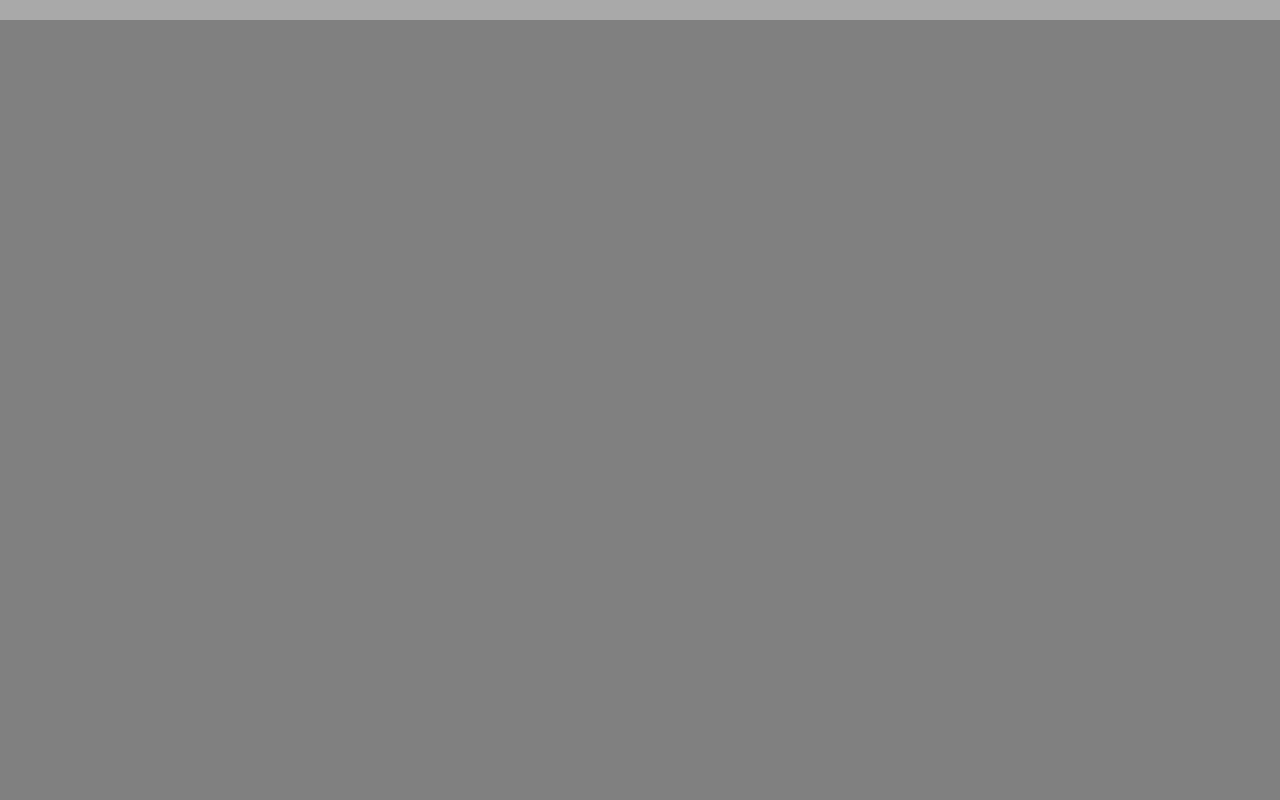
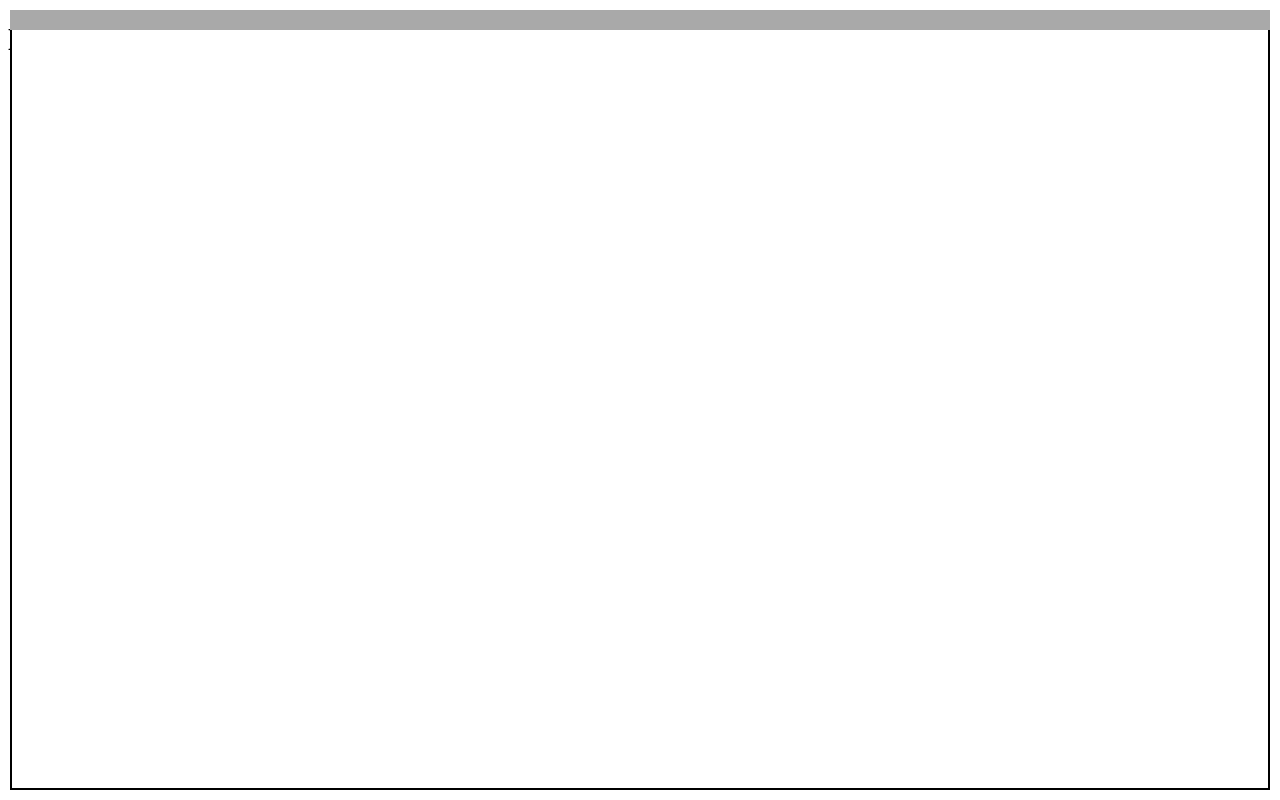
Before and after one commit to Teledar/linux-theme-editor, a React (Vite) app: page / in a window 1280 px wide. Built offline with nearby package versions, Linux system fonts and the light colour scheme.

Commit message:
Add window positioning

```diff
--- a/src/App.jsx
+++ b/src/App.jsx
@@ -7,7 +7,7 @@ const App = () => {
   return (
     <>
       <h1>Linux Theme Editor</h1>
-      <WindowSimulation titleBarColor={titleBarColor} />
+      <WindowSimulation titleBarColor={titleBarColor} maximized={false} />
     </>
   )
 }
--- a/src/components/WindowSimulation.jsx
+++ b/src/components/WindowSimulation.jsx
@@ -1,10 +1,13 @@
-
+const defaultWindowBackground = 'white'
+const defaultWindowBorder = 'solid 2px black'
+const defaultMaximizedWindowBorder = 'none'
 const defaultTitleBarColor = 'black'
 const defaultTitleBarHeight = 20
 
 const TitleBar = (props) => {
   const background = props.background ? props.background : defaultTitleBarColor
   const height = props.height ? props.height : defaultTitleBarHeight
+
   const style = {
     position: 'absolute',
     top: 0,
@@ -13,6 +16,7 @@ const TitleBar = (props) => {
     backgroundColor: background,
     height: height,
   }
+
   return (
     <div style={style}>
 
@@ -21,17 +25,49 @@ const TitleBar = (props) => {
 }
 
 const WindowSimulation = (props) => {
+  const background = props.background ? props.background : defaultWindowBackground
+
   const style = {
     position: 'fixed',
-    top: 0,
+  }
+
+  const contentStyle = {
+    position: 'absolute',
+    top: props.titleBarHeight ? props.titleBarHeight : defaultTitleBarHeight,
     left: 0,
     right: 0,
     bottom: 0,
-    backgroundColor: 'gray',
+    backgroundColor: background,
+    borderTopStyle: 'none',
   }
+
+  if (props.maximized) {
+    style.top = 0
+    style.left = 0
+    style.right = 0
+    style.bottom = 0
+    const border = props.border ? props.border : defaultMaximizedWindowBorder
+    contentStyle.borderLeft = border
+    contentStyle.borderRight = border
+    contentStyle.borderBottom = border
+  }
+  else {
+    style.top = 10
+    style.left = 10
+    style.right = 10
+    style.bottom = 10
+    const border = props.border ? props.border : defaultWindowBorder
+    contentStyle.borderLeft = border
+    contentStyle.borderRight = border
+    contentStyle.borderBottom = border
+  }
+
   return (
     <div style={style}>
       <TitleBar background={props.titleBarColor} height={props.titleBarHeight} />
+      <div style={contentStyle}>
+
+      </div>
     </div>
   )
 }
```
